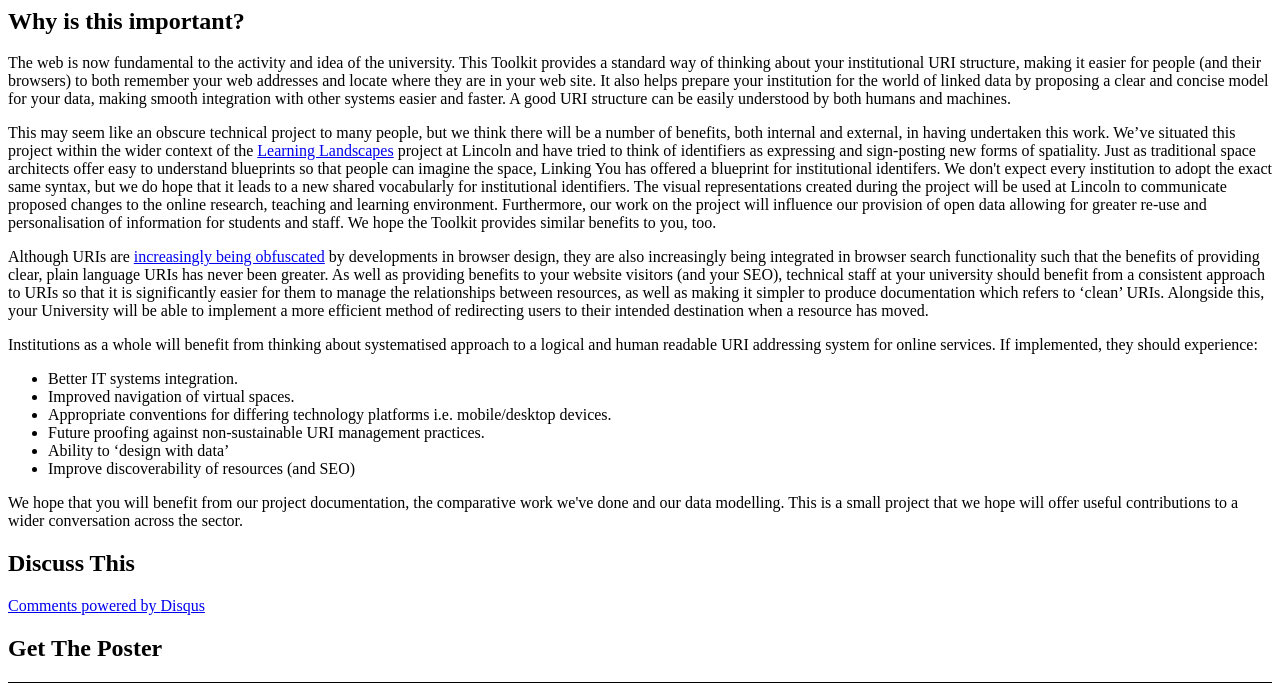
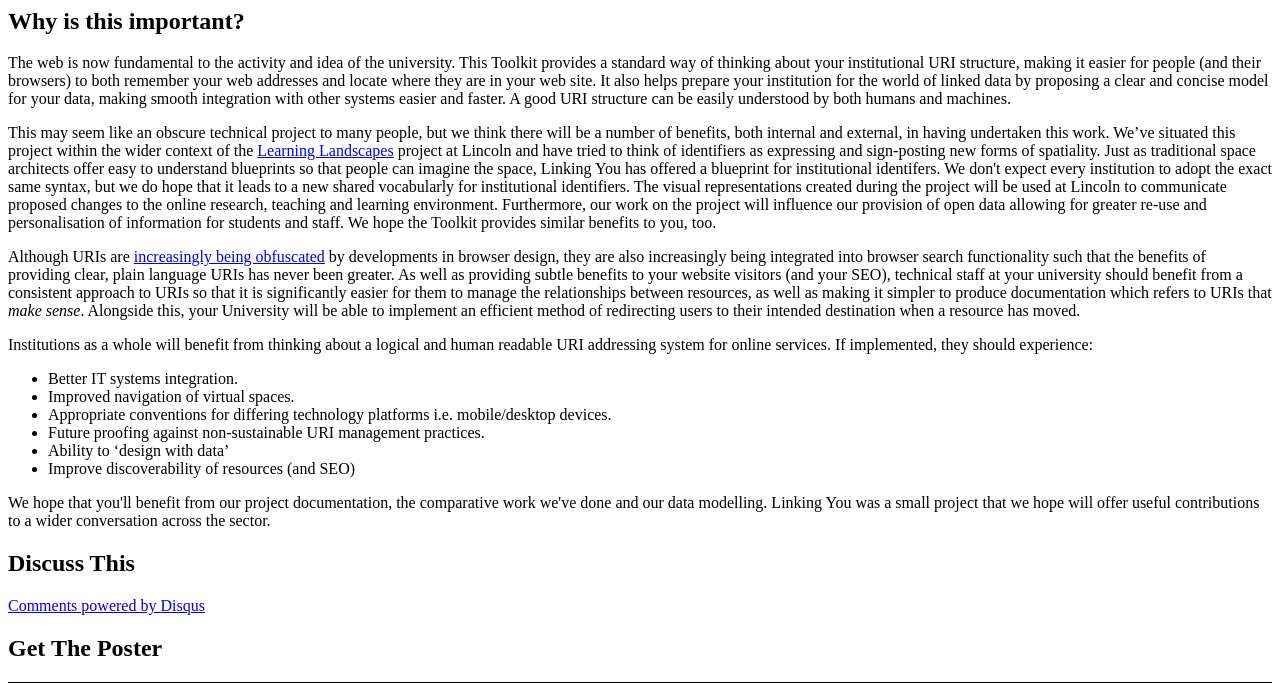
Before and after one commit to DFFlanders/Linking-You, a PHP site: page /home.php in a window 1280 px wide. Shown: the part 521-1204 px from the top of the page. Run offline with PHP 8.4, Linux system fonts and the light colour scheme; some libraries are stand-ins or nearby versions.

Commit message:
more home changes

```diff
--- a/home.php
+++ b/home.php
@@ -33,9 +33,9 @@
 
 	<p>This may seem like an obscure technical project to many people, but we think there will be a number of benefits, both internal and external, in having undertaken this work. We’ve situated this project within the wider context of the <a href="http://learninglandscapes.lincoln.ac.uk">Learning Landscapes</a> project at Lincoln and have tried to think of identifiers as expressing and sign-posting new forms of spatiality. Just as traditional space architects offer easy to understand blueprints so that people can imagine the space, Linking You has offered a blueprint for institutional identifers. We don't expect every institution to adopt the exact same syntax, but we do hope that it leads to a new shared vocabularly for institutional identifiers. The visual representations created during the project will be used at Lincoln to communicate proposed changes to the online research, teaching and learning environment. Furthermore, our work on the project will influence our provision of open data allowing for greater re-use and personalisation of information for students and staff. We hope the Toolkit provides similar benefits to you, too.</p>
 
-	<p>Although URIs are <a href="http://linkingyou.blogs.lincoln.ac.uk/2011/04/18/the-evolution-of-the-address-bar/">increasingly being obfuscated</a> by developments in browser design, they are also increasingly being integrated in browser search functionality such that the benefits of providing clear, plain language URIs has never been greater. As well as providing benefits to your website visitors (and your SEO), technical staff at your university should benefit from a consistent approach to URIs so that it is significantly easier for them to manage the relationships between resources, as well as making it simpler to produce documentation which refers to ‘clean’ URIs. Alongside this, your University will be able to implement a more efficient method of redirecting users to their intended destination when a resource has moved.</p>
+	<p>Although URIs are <a href="http://linkingyou.blogs.lincoln.ac.uk/2011/04/18/the-evolution-of-the-address-bar/">increasingly being obfuscated</a> by developments in browser design, they are also increasingly being integrated into browser search functionality such that the benefits of providing clear, plain language URIs has never been greater. As well as providing subtle benefits to your website visitors (and your SEO), technical staff at your university should benefit from a consistent approach to URIs so that it is significantly easier for them to manage the relationships between resources, as well as making it simpler to produce documentation which refers to URIs that <em>make sense</em>. Alongside this, your University will be able to implement an efficient method of redirecting users to their intended destination when a resource has moved.</p>
 
-	<p>Institutions as a whole will benefit from thinking about systematised approach to a logical and human readable URI addressing system for online services. If implemented, they should experience:</p>
+	<p>Institutions as a whole will benefit from thinking about a logical and human readable URI addressing system for online services. If implemented, they should experience:</p>
 
 	<ul>
 		<li>Better IT systems integration.</li>
@@ -46,7 +46,7 @@
 		<li>Improve discoverability of resources (and SEO)</li>
 	</ul>
 
-	<p>We hope that you will benefit from our project documentation, the comparative work we've done and our data modelling. This is a small project that we hope will offer useful contributions to a wider conversation across the sector.</p>
+	<p>We hope that you'll benefit from our project documentation, the comparative work we've done and our data modelling. Linking You was a small project that we hope will offer useful contributions to a wider conversation across the sector.</p>
 
 	<h2>Discuss This</h2>
 
@@ -79,7 +79,7 @@
 
 		<p><a href="https://github.com/lincolnonlineservices/Linking-You/raw/master/poster/poster.png"><img src="https://github.com/lincolnonlineservices/Linking-You/raw/master/poster/poster_300px.png" style="width:100%" title="Linking You Poster"></a></p>
 
-		<p>As part of the project we've produced a poster with our recommended URI structure and some handy notes, great for decorating any large, conveniently empty wall.</p>
+		<p>As part of the project we've produced a poster with our recommended URI structure and some handy notes; great for decorating any large, conveniently empty wall.</p>
 
 		<p>Want a print-ready PDF file? <a href="https://github.com/lincolnonlineservices/Linking-You/raw/master/poster/poster.pdf">Grab it from our source repository</a>.</p>
 
```
